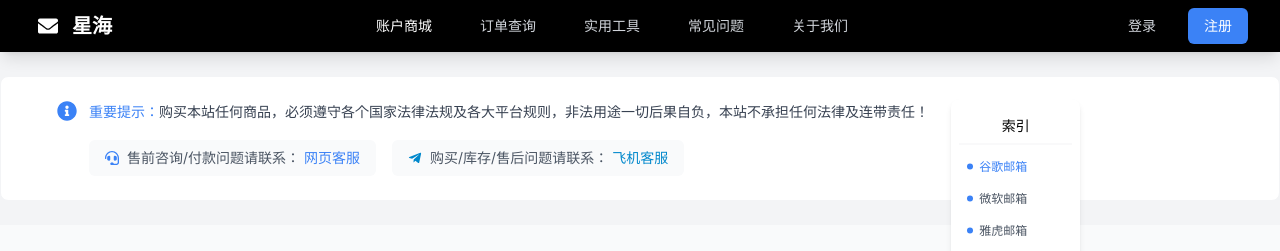
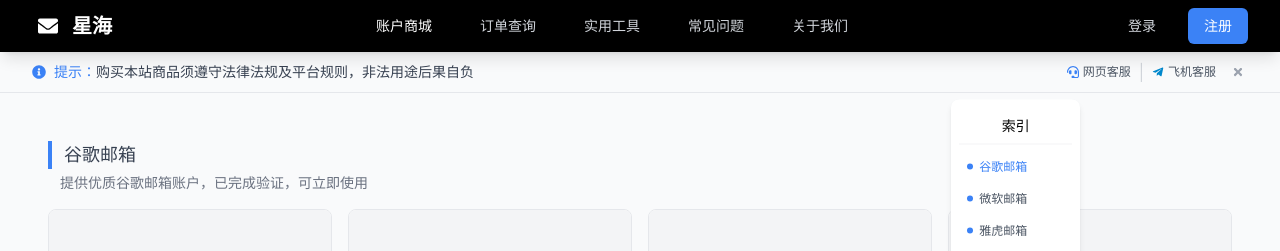
Before and after one commit to cheeseher/xh-web, a Next.js app: page / in a window 1280 px wide. Shown: the top 251 px of the page. Built offline with nearby package versions, Linux system fonts and the light colour scheme.

Commit message:
feat: 重新设计顶部重要提示，使其更小、更简洁

```diff
--- a/src/components/Layout.tsx
+++ b/src/components/Layout.tsx
@@ -1,11 +1,11 @@
-import React from 'react';
+import React, { useState } from 'react';
 import Head from 'next/head';
 import Link from 'next/link';
 import { useRouter } from 'next/router';
 import Navbar from './Navbar';
 import Footer from './Footer';
 import FloatingButtons from './FloatingButtons';
-import { FaInfoCircle, FaHeadset, FaTelegramPlane } from 'react-icons/fa';
+import { FaInfoCircle, FaHeadset, FaTelegramPlane, FaTimes } from 'react-icons/fa';
 
 interface LayoutProps {
   children: React.ReactNode;
@@ -22,6 +22,7 @@ const Layout: React.FC<LayoutProps> = ({
 }) => {
   const router = useRouter();
   const isHomePage = router.pathname === '/';
+  const [showTip, setShowTip] = useState(true);
 
   return (
     <>
@@ -34,35 +35,37 @@ const Layout: React.FC<LayoutProps> = ({
       <div className="flex flex-col min-h-screen">
         <Navbar />
 
-        {/* 只在首页显示提示信息 */}
-        {isHomePage && showAlert && (
-          <div className="bg-white rounded-lg border border-gray-100 overflow-hidden container-custom my-6">
-            <div className="p-6">
-              <div className="flex items-start space-x-3">
-                <div className="flex-shrink-0">
-                  <FaInfoCircle className="text-primary text-xl" />
+        {/* 只在首页显示提示信息 - 新设计 */}
+        {isHomePage && showAlert && showTip && (
+          <div className="bg-gray-50 border-b border-gray-200">
+            <div className="container-custom py-2">
+              <div className="flex items-center justify-between">
+                <div className="flex items-center space-x-2 flex-1">
+                  <FaInfoCircle className="text-primary text-sm flex-shrink-0" />
+                  <p className="text-gray-700 text-xs md:text-sm truncate">
+                    <span className="font-medium text-primary">提示：</span>
+                    购买本站商品须遵守法律法规及平台规则，非法用途后果自负
+                  </p>
                 </div>
-                <div className="flex-grow">
-                  <p className="text-gray-700 text-sm leading-relaxed">
-                    <span className="font-medium text-primary">重要提示：</span>
-                    购买本站任何商品，必须遵守各个国家法律法规及各大平台规则，非法用途一切后果自负，本站不承担任何法律及连带责任！
-                  </p>
-                  <div className="mt-4 flex flex-wrap gap-4">
-                    <div className="flex items-center text-sm text-gray-600 bg-gray-50 px-4 py-2 rounded-md hover:bg-gray-100 transition-colors duration-200">
-                      <FaHeadset className="text-primary mr-2" />
-                      <span>售前咨询/付款问题请联系：</span>
-                      <Link href="#" className="text-primary hover:text-primary-dark hover:underline ml-1 font-medium">
-                        网页客服
-                      </Link>
-                    </div>
-                    <div className="flex items-center text-sm text-gray-600 bg-gray-50 px-4 py-2 rounded-md hover:bg-gray-100 transition-colors duration-200">
-                      <FaTelegramPlane className="text-[#0088cc] mr-2" />
-                      <span>购买/库存/售后问题请联系：</span>
-                      <Link href="#" className="text-[#0088cc] hover:text-[#0077b5] hover:underline ml-1 font-medium">
-                        飞机客服
-                      </Link>
-                    </div>
+                <div className="flex items-center space-x-3 ml-2">
+                  <div className="hidden md:flex items-center">
+                    <Link href="#" className="text-xs text-gray-600 hover:text-primary flex items-center">
+                      <FaHeadset className="text-primary mr-1 text-xs" />
+                      <span>网页客服</span>
+                    </Link>
+                    <span className="mx-2 text-gray-300">|</span>
+                    <Link href="#" className="text-xs text-gray-600 hover:text-[#0088cc] flex items-center">
+                      <FaTelegramPlane className="text-[#0088cc] mr-1 text-xs" />
+                      <span>飞机客服</span>
+                    </Link>
                   </div>
+                  <button
+                    onClick={() => setShowTip(false)}
+                    className="text-gray-400 hover:text-gray-600 p-1"
+                    aria-label="关闭提示"
+                  >
+                    <FaTimes size={12} />
+                  </button>
                 </div>
               </div>
             </div>
```
